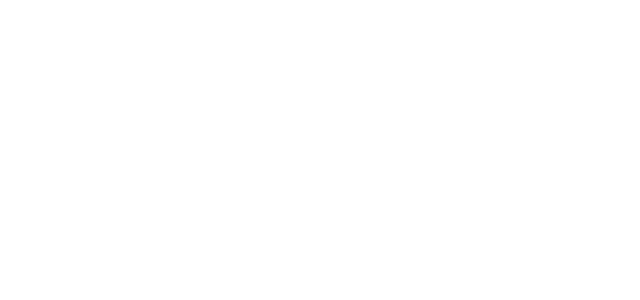
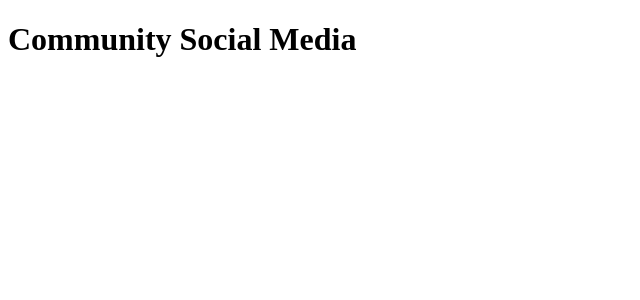
Before and after one commit to augusto-gs/202309-w9chwe-augusto-gomez, a React (Vite) app: page / in a window 1280 px wide. Shown: the top 300 px of the page, without its empty margins (0-640 px from the left). Built offline with nearby package versions, Linux system fonts and the light colour scheme.

Commit message:
Create Header and App component

```diff
--- /dev/null
+++ b/src/components/App/App.tsx
@@ -0,0 +1,9 @@
+import Header from "../Header/Header";
+
+const App = () => (
+  <main className="main-container">
+    <Header />
+  </main>
+);
+
+export default App;
--- /dev/null
+++ b/src/components/Header/Header.tsx
@@ -0,0 +1,9 @@
+const Header = () => {
+  return (
+    <header className="main-header">
+      <h1 className="main-header__title">Community Social Media</h1>
+    </header>
+  );
+};
+
+export default Header;
--- a/src/main.tsx
+++ b/src/main.tsx
@@ -1,8 +1,9 @@
 import React from "react";
 import ReactDOM from "react-dom/client";
+import App from "./components/App/App";
 
 ReactDOM.createRoot(document.getElementById("root")!).render(
   <React.StrictMode>
-    <div />
+    <App />
   </React.StrictMode>
 );
```
Also changed, not shown: src/styles/GlobalStyle.ts (added).
